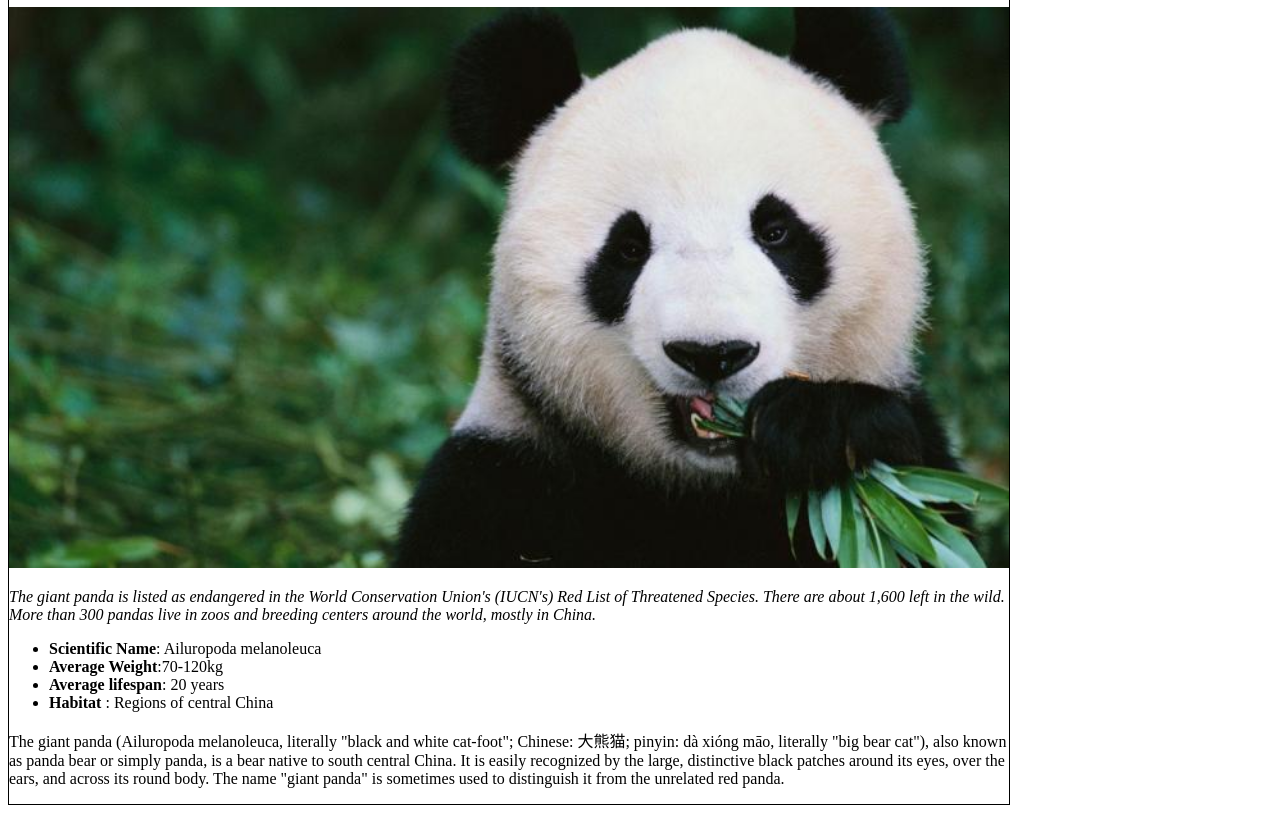
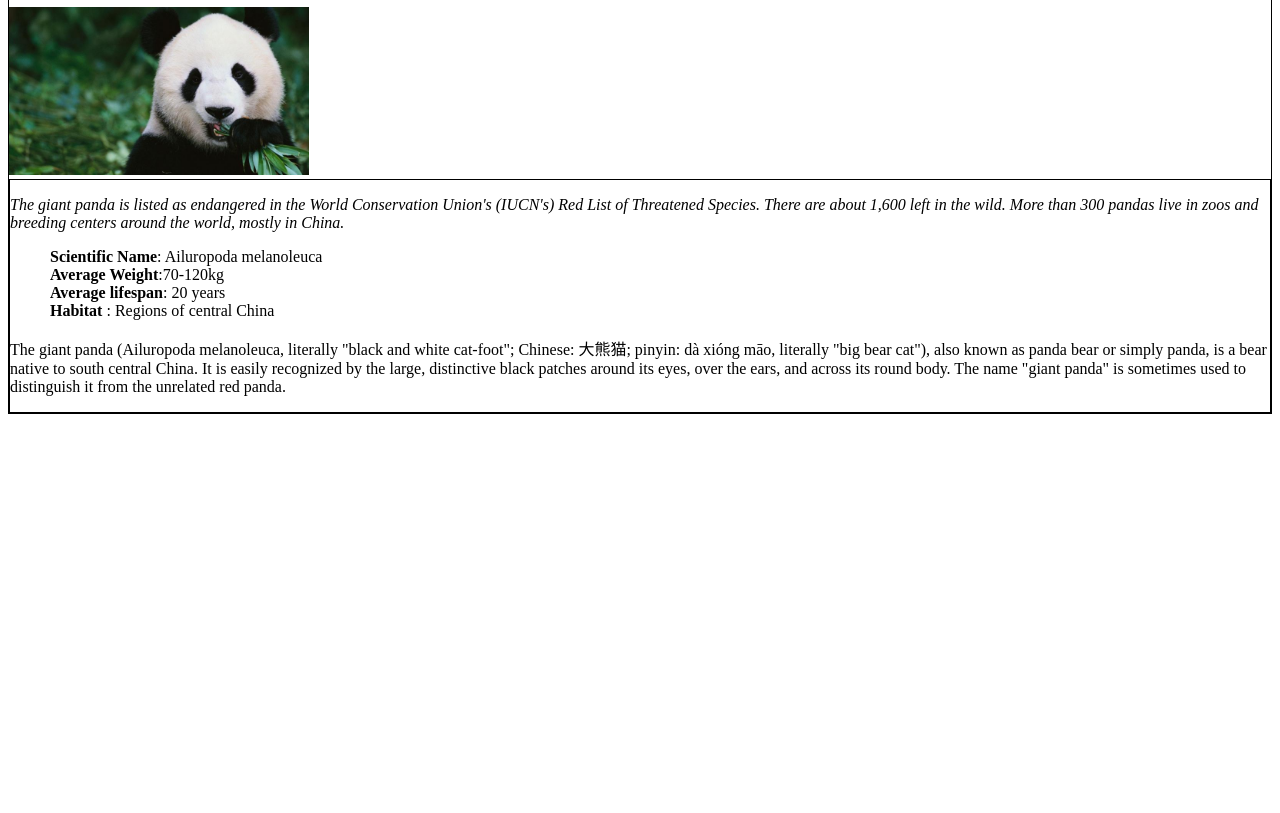
Before and after one commit to nishitmeswani/Implementing-CSS, a plain HTML site: page docs/card.html in a window 1280 px wide. Shown: the part 82-895 px from the top of the page. After the commit the page ends 800 px from the top, so only its background shows below. Drawn offline with Linux system fonts and the light colour scheme.

Commit message:
Add files via upload

```diff
--- a/docs/styles.css
+++ b/docs/styles.css
@@ -4,11 +4,16 @@
 .p1{
     font-style: italic;
 }
+.description{
+    border:1px solid black;
+}
 span{
     font-weight: bold;
-    list-style: none;
 }
-*
-{
-    width: 1000px;
+ul {
+  list-style-type: none;
 }
+img{
+    max-width: 300px;
+
+}
```
